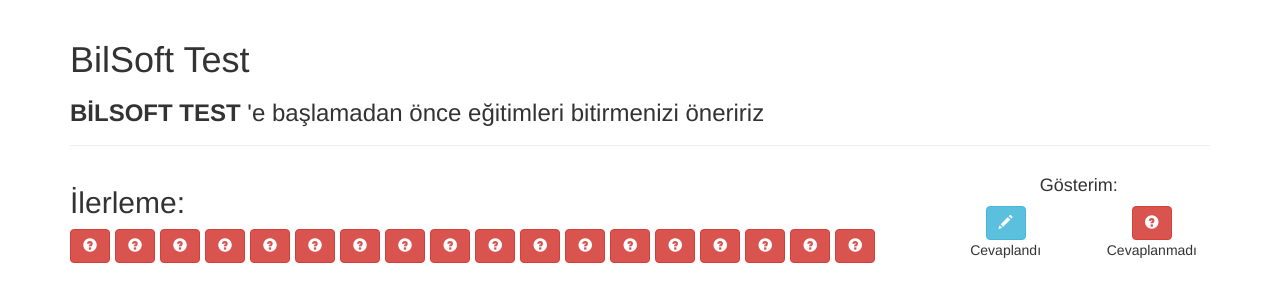
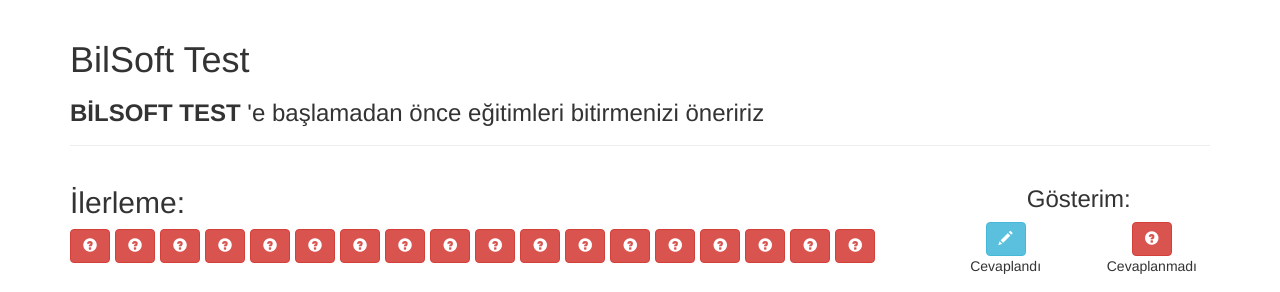
Before and after one commit to SgtKOCD/BilSoft_Quiz, a plain HTML site: page index.html in a window 1280 px wide. Both pictures are taken after typing "Sample" into the empty fields and a click on the button "Teste Başla". Shown: the top 292 px of the page. Drawn offline with nearby package versions, Linux system fonts and the light colour scheme.

Commit message:
Update index.html

```diff
--- a/index.html
+++ b/index.html
@@ -105,7 +105,7 @@
                 </div>
                 <div class="col-xs-3" style="text-align: center;">
                     <div class="row">
-                        <h4>Gösterim:</h4>
+                        <h3>Gösterim:</h3>
                         <div class="col-xs-6">
                             <button class="btn btn-info">
                                 <span class="glyphicon glyphicon-pencil"></span>
@@ -204,7 +204,7 @@
                 </div>
                 <div class="col-xs-3" style="text-align: center;">
                     <div class="row">
-                        <h4>Gösterim:</h4>
+                        <h3>Gösterim:</h3>
                         <div class="col-sm-6">
                             <button class="btn btn-success">
                                 <span class="glyphicon glyphicon-ok"></span>
```
